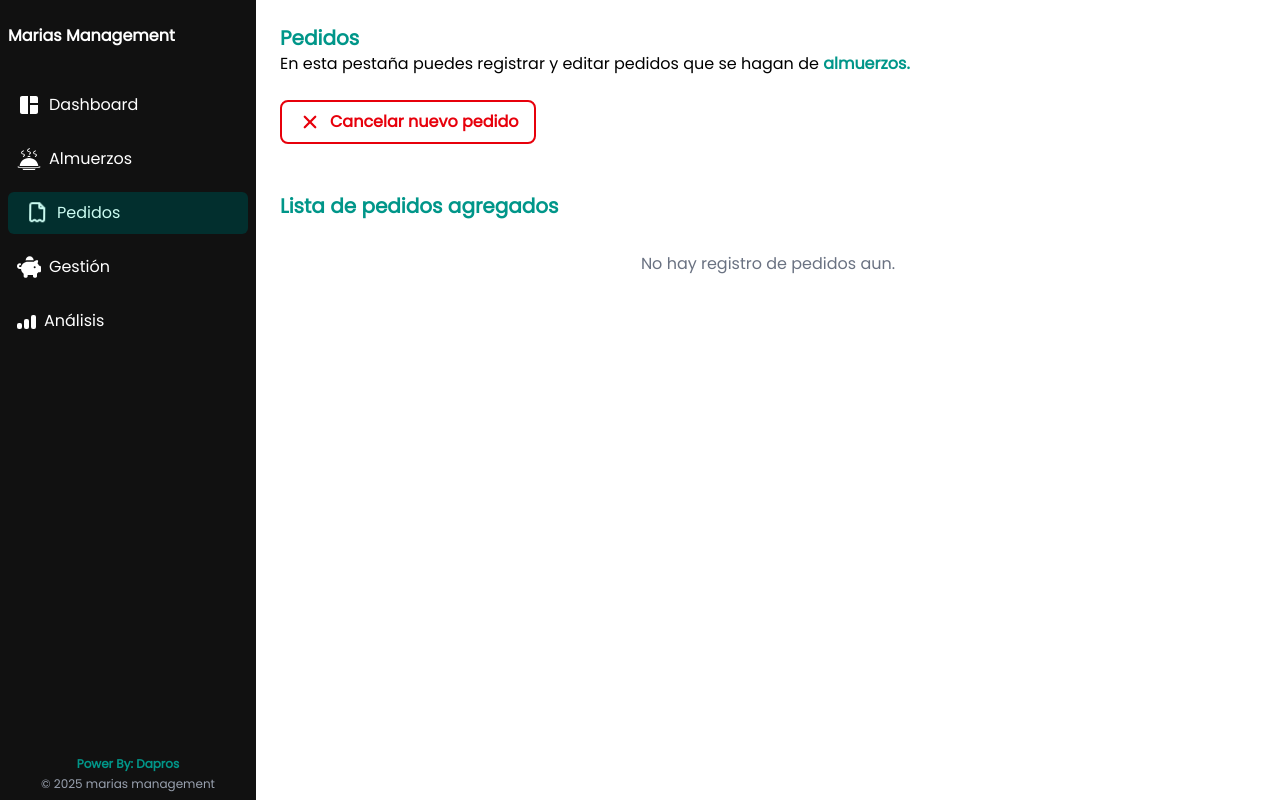
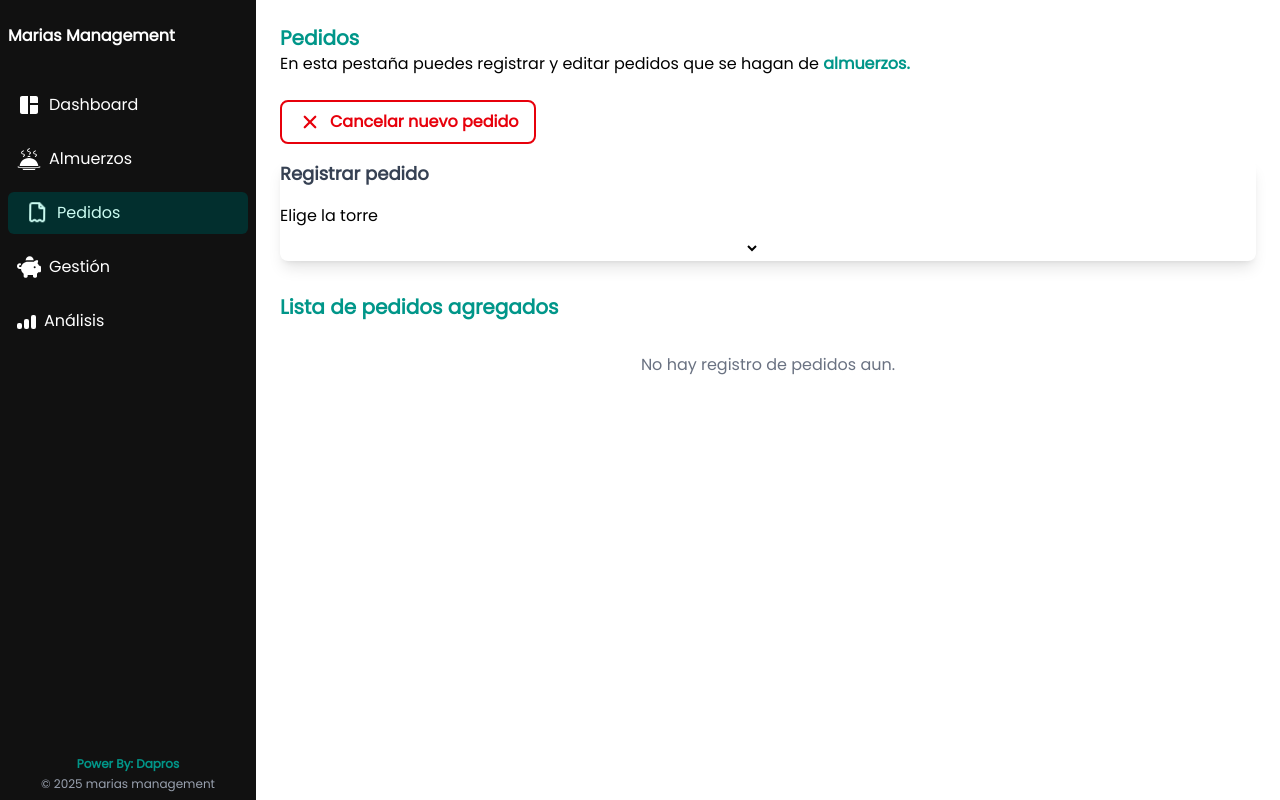
Before and after one commit to Dapros/marias-management-frontweb, a React (Vite) app: page /orders in a window 1280 px wide. Both pictures are taken after a click on the button "Registrar nuevo pedido". Built offline with nearby package versions, Linux system fonts and the light colour scheme.

Commit message:
Feat: organizacion de la pagina

```diff
--- a/src/components/forms/OrderForm.tsx
+++ b/src/components/forms/OrderForm.tsx
@@ -1,9 +1,29 @@
+import { useOrderStore } from "../../store/useOrderStore"
 
 
 export default function OrderForm() {
+
+  // estados globales
+  const { isEditing } = useOrderStore()
+
   return (
     <div>
+      <form>
+        <h3 className="text-lg font-semibold text-gray-700 mb-4">
+          { isEditing ? "Editar pedido" : "Registrar pedido"}
+        </h3>
 
+        <div className="flex flex-col space-y-2">
+          <label htmlFor="towerOrder">Elige la torre</label>
+          <select id="towerOrder">
+
+          </select>
+        </div>
+
+        <div>
+
+        </div>
+      </form>
     </div>
   )
 }
```
